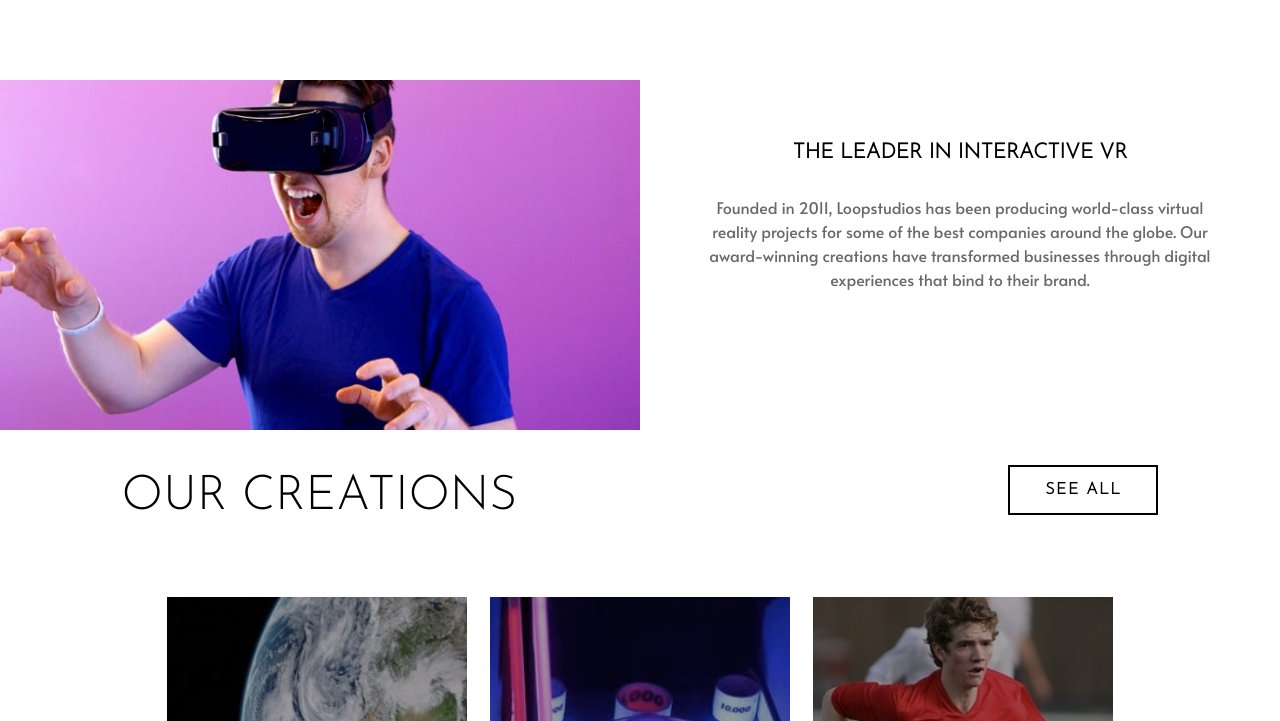
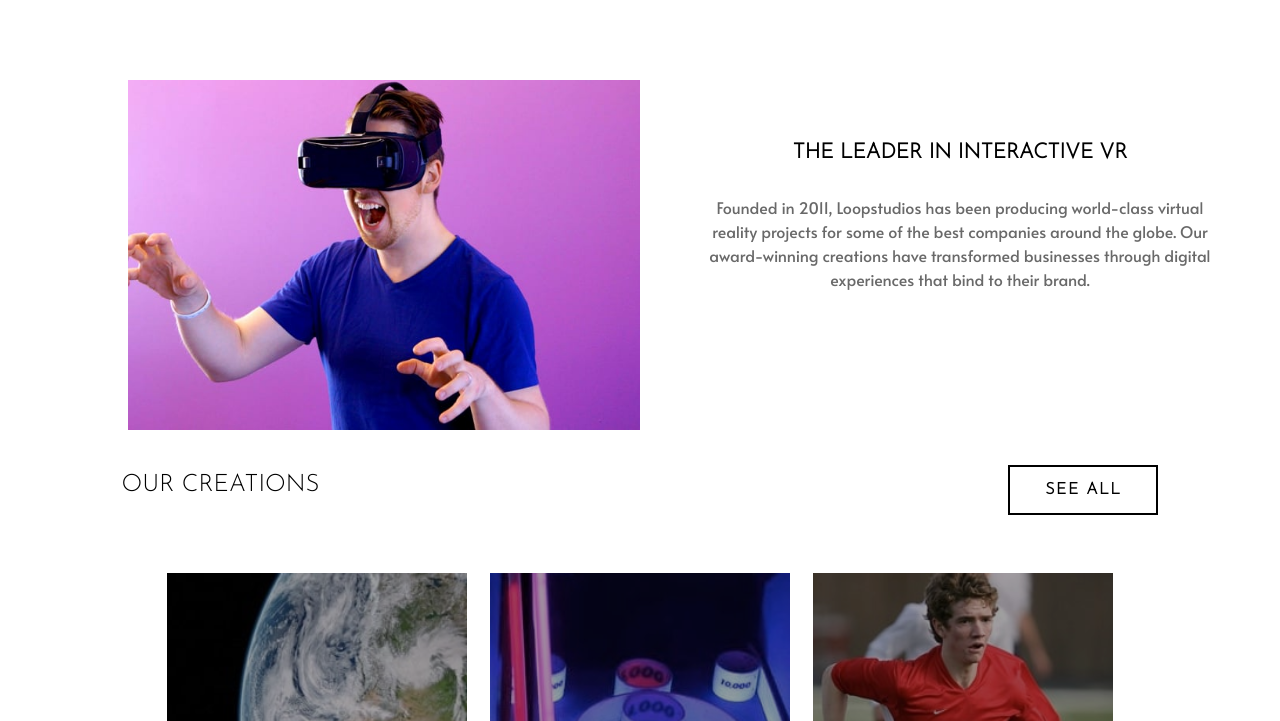
Before and after one commit to Novais-e/loopstudio, a plain HTML site: page index.html in a window 1280 px wide. Shown: the part 700-1421 px from the top of the page. Drawn offline with Linux system fonts and the light colour scheme.

Commit message:
corrigindo responsividade

```diff
--- a/assets/estilo.css
+++ b/assets/estilo.css
@@ -550,6 +550,7 @@ footer p {
 
     .sobre-imagem {
         max-width: 50%;
+        margin-left: 10%;
     }
 
     .container-subtitulo.description {
@@ -560,6 +561,10 @@ footer p {
         max-width: 80%;
         margin: 5% auto;
         font-size: 1em;
+    }
+
+    .subtitulo {
+        font-size: 1.5em;
     }
 
     .subtitulo.sub-first {
```
